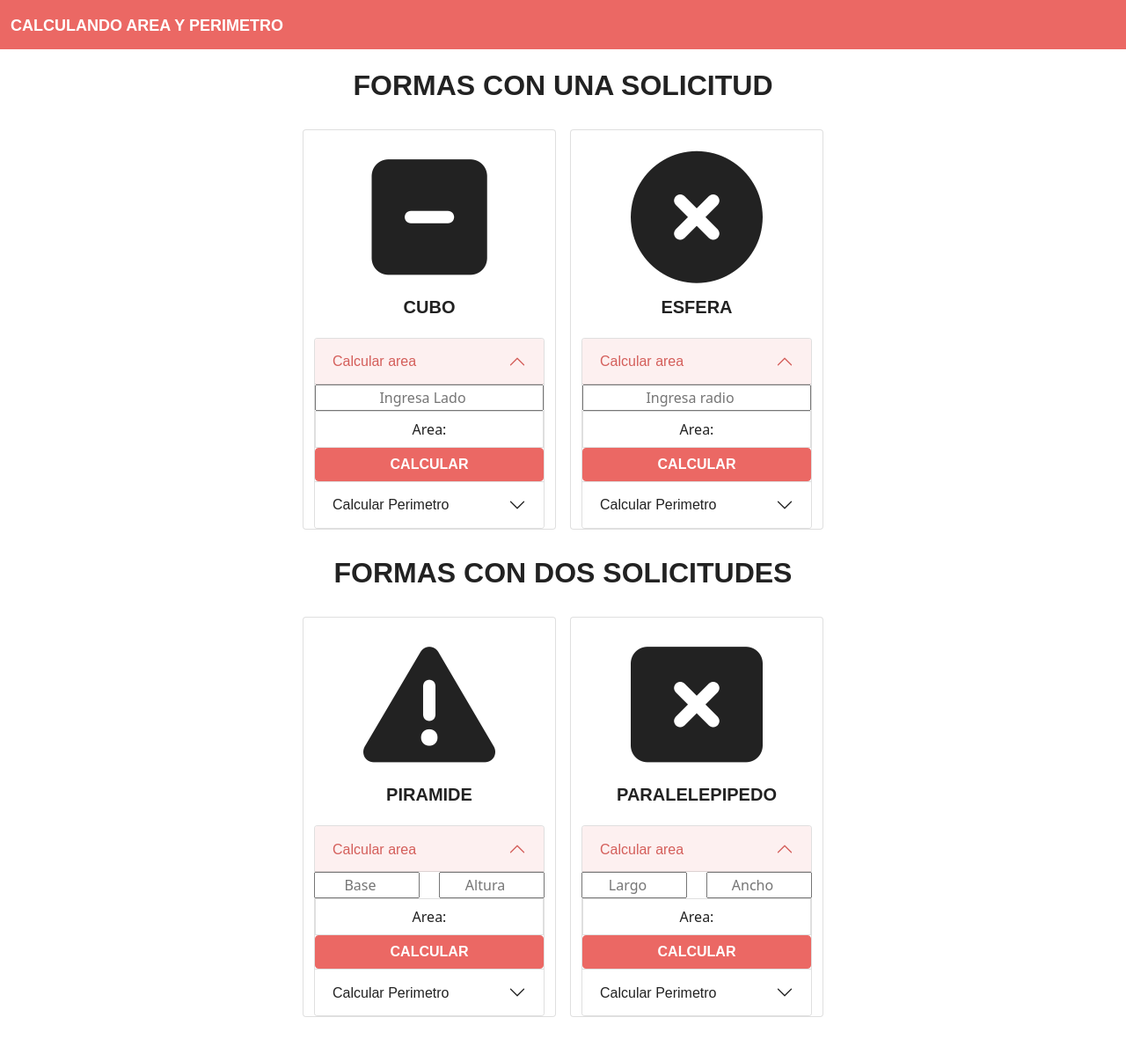
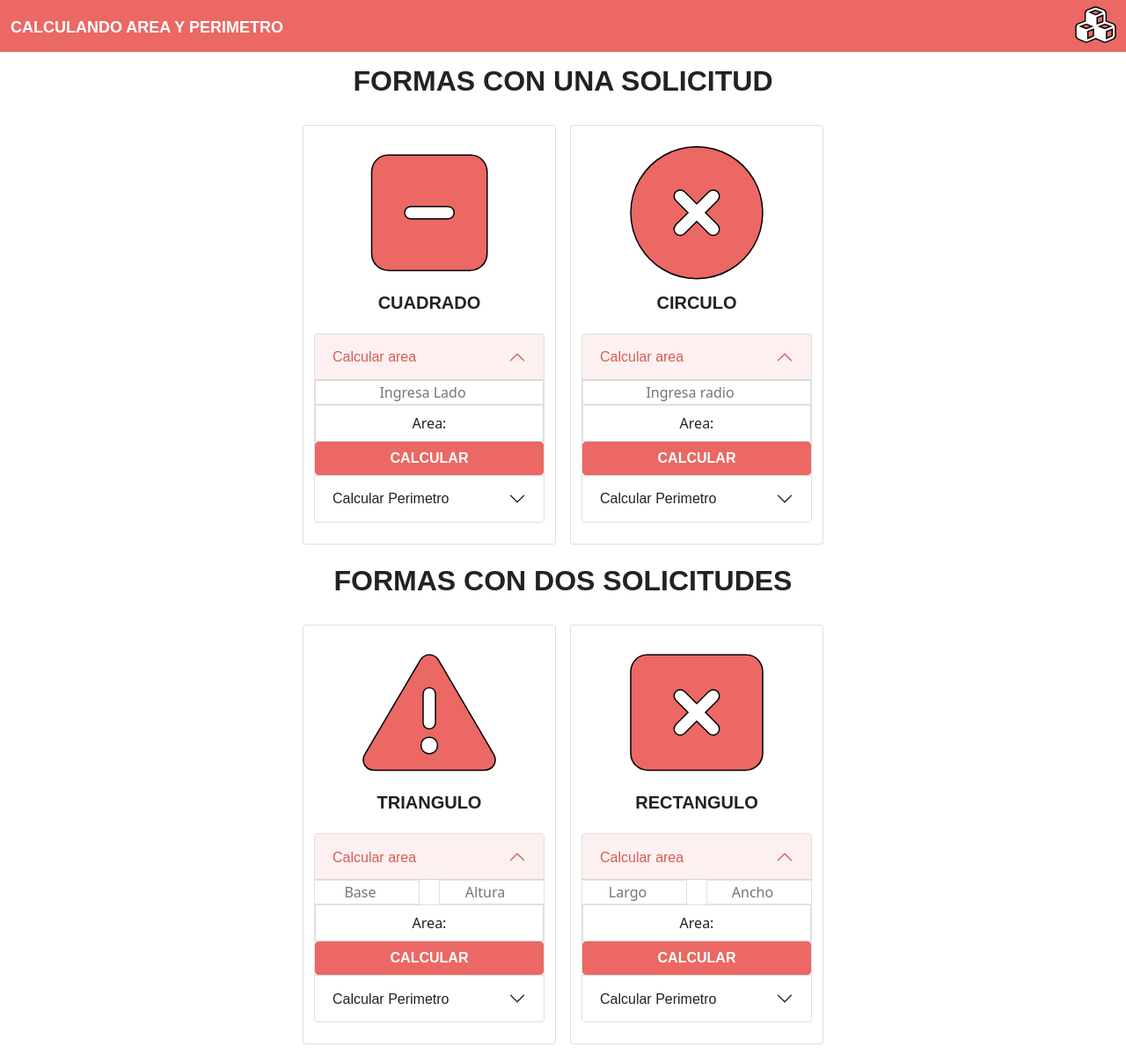
Before and after one commit to MarcosAlanya19/P_9AreaPerimetroFormas, a website built with Vite: page index.html in a window 1280 px wide. Shown: the whole page at 88% size. Before the commit the page ends 1164 px from the top, so only its background shows below. Built offline with nearby package versions, Linux system fonts and the light colour scheme; a web font is replaced by a local one.

Commit message:
complete

```diff
--- a/index.html
+++ b/index.html
@@ -14,26 +14,30 @@
     <nav class="navbar navbar-expand-lg bg-primary navbar-dark">
       <div class="container-fluid">
         <a class="navbar-brand" href="#">CALCULANDO AREA Y PERIMETRO</a>
-        <button class="navbar-toggler" type="button" data-bs-toggle="collapse" data-bs-target="#navbarNav" aria-controls="navbarNav" aria-expanded="false" aria-label="Toggle navigation">
+        <!-- <button class="navbar-toggler" type="button" data-bs-toggle="collapse" data-bs-target="#navbarNav" aria-controls="navbarNav" aria-expanded="false" aria-label="Toggle navigation">
           <span class="navbar-toggler-icon"></span>
-        </button>
-        <!-- <div class="collapse navbar-collapse" id="navbarNav">
+        </button> -->
+        <div class="collapse navbar-collapse" id="navbarNav">
           <ul class="navbar-nav ms-auto">
             <li class="nav-item">
-              <a class="nav-link active" aria-current="page" href="#">Home</a>
+              <i class="fa-solid fa-cubes icon"></i>
             </li>
           </ul>
-        </div> -->
+        </div>
       </div>
     </nav>
-    <h2 class="text-center m-4">FORMAS CON UNA SOLICITUD</h2>
-    <div class="center container ">
-      <div id="forms-area-perimetro" class="row center">
-      </div>
-    </div>
-    <h2 class="text-center m-4">FORMAS CON DOS SOLICITUDES</h2>
-    <div class="center container ">
-      <div id="forms2-area-perimetro" class="row center">
+    <div class="back">
+      <div class="container">
+        <h2 class="text-center title">FORMAS CON UNA SOLICITUD</h2>
+        <div class="center">
+          <div id="forms-area-perimetro" class="row center">
+          </div>
+        </div>
+        <h2 class="text-center title">FORMAS CON DOS SOLICITUDES</h2>
+        <div class="center">
+          <div id="forms2-area-perimetro" class="row center">
+          </div>
+        </div>
       </div>
     </div>
     <script type="module" src="/src/main.ts"></script>
--- a/src/data.ts
+++ b/src/data.ts
@@ -20,7 +20,7 @@ export const forms: areaPerimetro[] = [
     {
         // Info basica
         icon:'<i class="fa-solid fa-square-minus form"></i>',
-        title:'CUBO',
+        title:'CUADRADO',
         placeholderArea:'Ingresa Lado',
         placeholderPerimetro:'Ingresa lado',
         // Identificador
@@ -37,7 +37,7 @@ export const forms: areaPerimetro[] = [
     {
         // Info basica
         icon:'<i class="fa-solid fa-circle-xmark form"></i>',
-        title:'ESFERA',
+        title:'CIRCULO',
         placeholderArea:'Ingresa radio',
         placeholderPerimetro:'Ingresa radio',
         // Identificador
--- a/src/data2.ts
+++ b/src/data2.ts
@@ -24,7 +24,7 @@ export const forms2: areaPerimetro[] = [
     {
         // Info basica
         icon:'<i class="fa-solid fa-triangle-exclamation form"></i>',
-        title:'PIRAMIDE',
+        title:'TRIANGULO',
         placeholderArea:'Base',
         placeholderArea2:'Altura',
         placeholderPerimetro:'Base',
@@ -45,7 +45,7 @@ export const forms2: areaPerimetro[] = [
     {
         // Info basica
         icon:'<i class="fa-solid fa-rectangle-xmark form"></i>',
-        title:'PARALELEPIPEDO',
+        title:'RECTANGULO',
         placeholderArea:'Largo',
         placeholderArea2:'Ancho',
         placeholderPerimetro:'Largo',
--- a/src/main.ts
+++ b/src/main.ts
@@ -16,7 +16,7 @@ const createFormsHtml=()=>{
     <div class="card-body">
         <h5 class="card-title">${e.title}</h5>
     </div>
-    <div class="accordion" id="accordionExample">
+    <div class="accordion mb-4" id="accordionExample">
         <div class="accordion-item">
             <h2 class="accordion-header" id="headingOne">
                 <button class="accordion-button" type="button" data-bs-toggle="collapse" data-bs-target="#${e.idArea}" aria-expanded="true" aria-controls="${e.idArea}">
@@ -25,7 +25,7 @@ const createFormsHtml=()=>{
             </h2>
             <div id="${e.idArea}" class="accordion-collapse collapse show" aria-labelledby="headingOne" data-bs-parent="#accordionExample">
                 <form id="${e.idFormArea}" class="list-group">
-                    <input placeholder="${e.placeholderArea}" required id="${e.idInputArea}" class="text-center" type="number">
+                    <input placeholder="${e.placeholderArea}" required id="${e.idInputArea}" class="text-center border" type="number">
                     <li class="list-group-item">Area:<span id="${e.resultPrintArea}"></span></li>
                     <div class="d-grid gap-2">
                         <button class="btn btn-primary" type="submit">CALCULAR</button>
@@ -41,7 +41,7 @@ const createFormsHtml=()=>{
             </h2>
             <div id="${e.idPerimetro}" class="accordion-collapse collapse" aria-labelledby="headingThree" data-bs-parent="#accordionExample">
                 <form id="${e.idFormPerimetro}" class="list-group">
-                    <input required placeholder="${e.placeholderPerimetro}" type="number" id="${e.idInputPerimetro}" class="text-center" >
+                    <input required placeholder="${e.placeholderPerimetro}" type="number" id="${e.idInputPerimetro}" class="text-center border" >
                     <li class="list-group-item">Perimetro:<span id="${e.resultPrintPerimetro}"></span></li>
                     <div class="d-grid gap-2">
                         <button class="btn btn-primary" type="submit">CALCULAR</button>
@@ -121,7 +121,7 @@ const createForms2Html=()=>{
     <div class="card-body">
         <h5 class="card-title">${e.title}</h5>
     </div>
-    <div class="accordion" id="accordionExample">
+    <div class="accordion mb-4" id="accordionExample">
         <div class="accordion-item">
             <h2 class="accordion-header" id="headingOne">
                 <button class="accordion-button" type="button" data-bs-toggle="collapse" data-bs-target="#${e.idArea}" aria-expanded="true" aria-controls="${e.idArea}">
@@ -131,8 +131,8 @@ const createForms2Html=()=>{
             <div id="${e.idArea}" class="accordion-collapse collapse show" aria-labelledby="headingOne" data-bs-parent="#accordionExample">
                 <form id="${e.idFormArea}" class="list-group">
                     <div class="row">
-                        <input placeholder="${e.placeholderArea}" required id="${e.idInputArea}" class="text-center col marginInput" type="number">
-                        <input placeholder="${e.placeholderArea2}" required id="${e.idInputArea2}" class="text-center col marginInput" type="number">
+                        <input placeholder="${e.placeholderArea}" required id="${e.idInputArea}" class="text-center col marginInput border" type="number">
+                        <input placeholder="${e.placeholderArea2}" required id="${e.idInputArea2}" class="text-center col marginInput border" type="number">
                     </div>
                     <li class="list-group-item">Area:<span id="${e.resultPrintArea}"></span></li>
                     <div class="d-grid gap-2">
@@ -150,8 +150,8 @@ const createForms2Html=()=>{
             <div id="${e.idPerimetro}" class="accordion-collapse collapse" aria-labelledby="headingThree" data-bs-parent="#accordionExample">
                 <form id="${e.idFormPerimetro}" class="list-group">
                 <div class="row">
-                    <input placeholder="${e.placeholderPerimetro}" required id="${e.idInputPerimetro}" class="text-center col marginInput" type="number">
-                    <input placeholder="${e.placeholderPerimetro2}" required id="${e.idInputPerimetro2}" class="text-center col marginInput" type="number">
+                    <input placeholder="${e.placeholderPerimetro}" required id="${e.idInputPerimetro}" class="text-center col marginInput border" type="number">
+                    <input placeholder="${e.placeholderPerimetro2}" required id="${e.idInputPerimetro2}" class="text-center col marginInput border" type="number">
                 </div>
                     <li class="list-group-item">Perimetro:<span id="${e.resultPrintPerimetro}"></span></li>
                     <div class="d-grid gap-2">
--- a/src/style.css
+++ b/src/style.css
@@ -2,12 +2,26 @@
   display: flex;
   justify-content: center;
   align-items: center;
-
 }
 .form{
   font-size: 150px;
   margin-top: 1.5rem;
+  color: #EB6864;
+  -webkit-text-stroke: 1.5px black;
 }
 .marginInput{
   margin: 0rem 0.7rem 0rem 0.7rem;
 }
+.icon{
+  color: white;
+  font-size: 40px;
+  -webkit-text-stroke: 1.5px black;
+}
+.container{
+  /* background-image: radial-gradient(circle, #f0baa7, #f6bf9a, #f5c78c, #ecd182, #dcdc7c);  padding-top: 2rem; */
+  padding-bottom: 2rem;
+}
+.title{
+  /* background-color: #ffff8f; */
+  padding: 1rem;
+}
```
